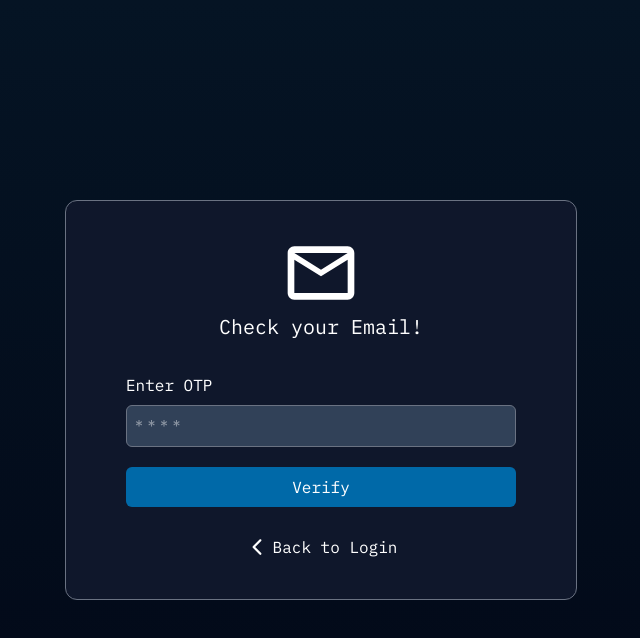
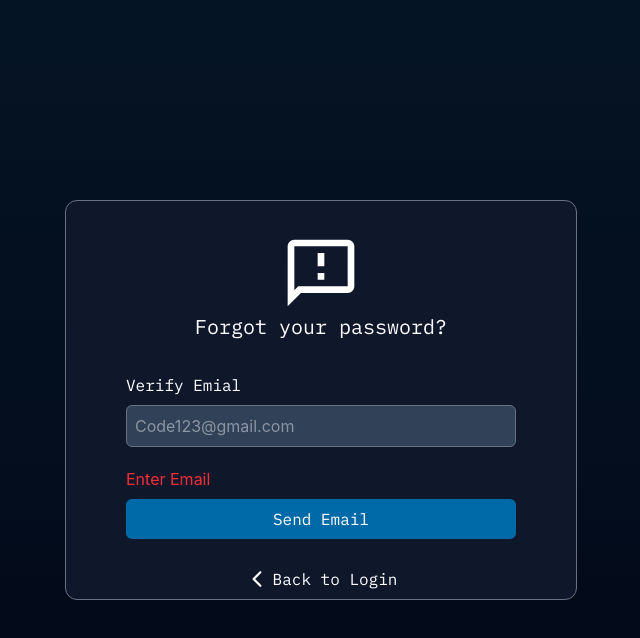
Before and after one commit to kashaf009/CodeLikePro, a React (Vite) app in the folder frontend/: page /resetpassword in a window 1280 px wide. Both pictures are taken after a click on the element "Send Email". Shown: the top 638 px of the page, without its empty margins (319-959 px from the left). Built offline with nearby package versions, Linux system fonts and the light colour scheme; no server answers.

Commit message:
feat : implemented and tested send otp feature

```diff
--- a/frontend/src/components/ForgotPass.jsx
+++ b/frontend/src/components/ForgotPass.jsx
@@ -7,16 +7,61 @@ import { IoIosArrowBack } from "react-icons/io";
 import { useNavigate } from "react-router-dom";
 import { MdOutlineMail } from "react-icons/md";
 import { TbPasswordMobilePhone } from "react-icons/tb";
-import { useState } from "react";
+import { useRef, useState } from "react";
+import axios from "axios";
+import { BASE_URL } from "../utils/constants";
+import { ImSpinner2 } from "react-icons/im";
 
 const ForgotPass = () => {
-    const navigate = useNavigate()
-     const [State, setState] = useState(1)
-     const [Error, setError] = useState(null)
+  const toEmailIdRef = useRef(null);
+  const otpRef = useRef(null);
+  const [loading, setloading] = useState(false)
+  const newPasswordRef = useRef(null);
+  const conPasswordRef = useRef(null);
+
+  const navigate = useNavigate();
+  const [State, setState] = useState(1);
+  const [Error, setError] = useState(null);
+
+  const handleSendEmail =async () => {
+    setloading(true)
+    try {
+
+
+      const toEmailId = toEmailIdRef.current.value.trim().toLowerCase();
+      if (!toEmailId) {
+        setError("Enter Email")
+        return;
+      }
+
+      await axios.post(
+        BASE_URL + "/sendotp",
+        {
+          toEmailId,
+        },
+        { withCredentials: true },
+      );
+
+
+      console.log("Email send successfully ");
+      setState(2)
+
+      return;
+
+
+
+
+    } catch (error) {
+      setError(error?.response?.data?.message || "Something went wrong");
+    }
+    finally{
+      setloading(false)
+    }
+  };
 
   return (
-    <div className="h-screen w-full  flex  bg-[linear-gradient(180deg,#051424_0%,#020817_100%)] justify-center items-center">
-      {State==1 &&
+    <div className="min-h-screen w-full  flex  bg-[linear-gradient(180deg,#051424_0%,#020817_100%)] justify-center items-center">
+      {State == 1 && (
         <div className="bg-slate-900 w-[40%] border border-gray-500 rounded-xl text-white h-[50%]">
           <MdOutlineSmsFailed className="w-20 mt-8  h-20 mx-auto" />
           <h1 className="text-center mb-8 text-xl font-['ibm_plex_mono'] ">
@@ -29,28 +74,43 @@ const ForgotPass = () => {
             </label>
             <input
               type="email"
-            required:true
+              ref={toEmailIdRef}
+              required
               className="bg-slate-700 py-2 border   border-gray-500 rounded-md mb-5 text-white  px-2 placeholder:text-md placeholder:text-gray-200  placeholder:opacity-50 "
               name=""
               id="email"
               placeholder="Code123@gmail.com"
             />
+            {Error && (
+              <p className="mb-2 text-red-500">{Error}</p>
+            )}
 
-          <div onClick={()=>setState(2)} className="bg-sky-700 hover:bg-sky-500 transition-all py-2 mb-5 rounded-md px-2 placeholder:text-md">
-            <p className="font-['ibm_plex_mono'] text-center ">Send Email</p>
+            <div
+              onClick={handleSendEmail}
+
+              className={`bg-sky-700 hover:bg-sky-500 transition-all py-2 mb-5 rounded-md px-2 placeholder:text-md disabled:${loading}`}
+            >
+              <p  className={`font-['ibm_plex_mono']   text-center disabled:${loading} `}>{loading? <ImSpinner2 className="animate-spin mx-auto text-md  justify-center " /> : "Send Email"}</p>
             </div>
 
-          <div onClick={()=>{navigate("/login")}} className="py-2 flex gap-1 hover:gap-3 hover:text-sky-500 transition-all items-center justify-center rounded-md px-2 placeholder:text-md">
+            <div
+              onClick={() => {
+                navigate("/login");
+              }}
+              className="py-2 flex gap-1 hover:gap-3 hover:text-sky-500 transition-all items-center justify-center rounded-md px-2 placeholder:text-md"
+            >
               <IoIosArrowBack className="h-6 w-6 " />
-            <p className="font-['ibm_plex_mono'] text-center ">Back to Login</p>
+              <p className="font-['ibm_plex_mono'] text-center ">
+                Back to Login
+              </p>
             </div>
           </div>
-      </div>}
-
+        </div>
+      )}
 
       {/* state 2 */}
 
-      {State==2 &&
+      {State == 2 && (
         <div className="bg-slate-900 w-[40%] border border-gray-500 rounded-xl text-white h-[50%]">
           <MdOutlineMail className="w-20 mt-8  h-20 mx-auto" />
           <h1 className="text-center mb-8 text-xl font-['ibm_plex_mono'] ">
@@ -63,27 +123,43 @@ const ForgotPass = () => {
             </label>
             <input
               type="number"
-            required:true
+              ref={otpRef}
+              required
               className="bg-slate-700 py-2 border   border-gray-500 rounded-md mb-5 text-white  px-2 placeholder:text-md placeholder:text-gray-200  placeholder:opacity-50 "
               name=""
               id="OTP"
               placeholder="* * * *"
             />
 
-          <div onClick={()=>setState(3)}  className="bg-sky-700 hover:bg-sky-500 transition-all py-2 mb-5 rounded-md px-2 placeholder:text-md">
+            {Error && (
+              <p className="mb-2 text-red-500">{"Something went wrong"}</p>
+            )}
+
+            <div
+              onClick={() => setState(3)}
+              className="bg-sky-700 hover:bg-sky-500 transition-all py-2 mb-5 rounded-md px-2 placeholder:text-md"
+            >
               <p className="font-['ibm_plex_mono'] text-center ">Verify</p>
             </div>
 
-          <div onClick={()=>{navigate("/login")}} className="py-2 flex gap-1 hover:gap-3 hover:text-sky-500 transition-all items-center justify-center rounded-md px-2 placeholder:text-md">
+            <div
+              onClick={() => {
+                navigate("/login");
+              }}
+              className="py-2 flex gap-1 hover:gap-3 hover:text-sky-500 transition-all items-center justify-center rounded-md px-2 placeholder:text-md"
+            >
               <IoIosArrowBack className="h-6 w-6 " />
-            <p className="font-['ibm_plex_mono'] text-center ">Back to Login</p>
+              <p className="font-['ibm_plex_mono'] text-center ">
+                Back to Login
+              </p>
             </div>
           </div>
-      </div>}
+        </div>
+      )}
 
       {/* state 3 */}
 
-      {State==3 &&
+      {State == 3 && (
         <div className="bg-slate-900 w-[40%] border border-gray-500 rounded-xl text-white h-[60%]">
           <TbPasswordMobilePhone className="w-20 mt-10  h-20 mx-auto" />
           <h1 className="text-center mb-8 text-xl font-['ibm_plex_mono'] ">
@@ -95,8 +171,9 @@ const ForgotPass = () => {
               New Password
             </label>
             <input
-            type="number"
-            required:true
+              type="password"
+              ref={newPasswordRef}
+              required
               className="bg-slate-700 py-2 border   border-gray-500 rounded-md mb-5 text-white  px-2 placeholder:text-md placeholder:text-gray-200  placeholder:opacity-50 "
               name=""
               id="OTP"
@@ -107,30 +184,38 @@ const ForgotPass = () => {
               Confirm Password
             </label>
             <input
-            type="number"
-            required:true
+              type="password"
+              ref={conPasswordRef}
+              required
               className="bg-slate-700 py-2 border   border-gray-500 rounded-md mb-5 text-white  px-2 placeholder:text-md placeholder:text-gray-200  placeholder:opacity-50 "
               name=""
               id="OTP"
               placeholder="* * * *"
             />
-          {Error &&
-          <p className="mb-2 text-red-500">{"Something went wrong"}</p>}
+            {Error && (
+              <p className="mb-2 text-red-500">{"Something went wrong"}</p>
+            )}
 
             <div className="bg-sky-700 hover:bg-sky-500 transition-all py-2 mb-4 rounded-md px-2 placeholder:text-md">
-            <p className="font-['ibm_plex_mono'] text-center ">Change Password</p>
+              <p className="font-['ibm_plex_mono'] text-center ">
+                Change Password
+              </p>
             </div>
 
-          <div onClick={()=>{navigate("/login")}} className="py-2 flex gap-1 hover:gap-3 hover:text-sky-500 transition-all items-center justify-center rounded-md px-2 placeholder:text-md">
+            <div
+              onClick={() => {
+                navigate("/login");
+              }}
+              className="py-2 flex gap-1 hover:gap-3 hover:text-sky-500 transition-all items-center justify-center rounded-md px-2 placeholder:text-md"
+            >
               <IoIosArrowBack className="h-6 w-6 " />
-            <p className="font-['ibm_plex_mono'] text-center ">Back to Login</p>
+              <p className="font-['ibm_plex_mono'] text-center ">
+                Back to Login
+              </p>
             </div>
-
-
-
-
           </div>
-      </div>}
+        </div>
+      )}
     </div>
   );
 };
```
Also changed, not shown: 2 other files (tests, documents, lock files or other folders). Lines whose indentation alone changed are shown as unchanged.
